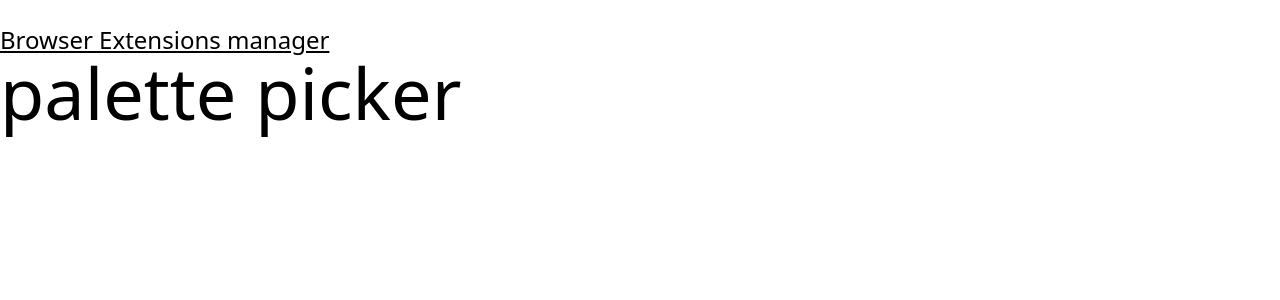
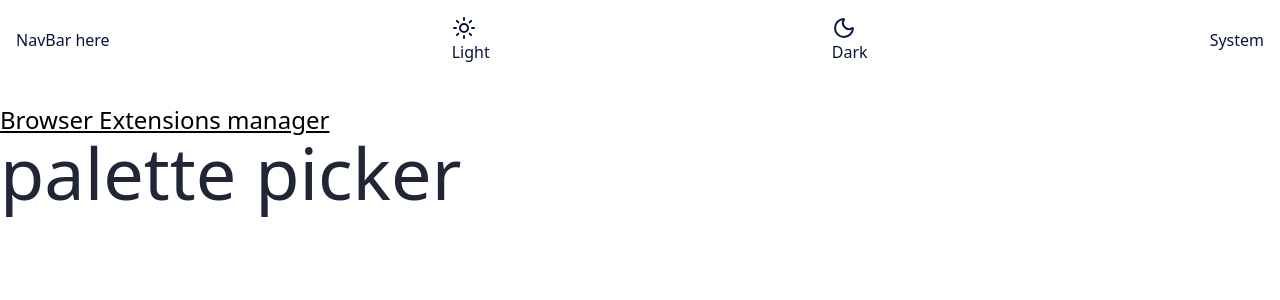
Before and after one commit to evoloshchenko/browser-extension-manager, a React (Vite) app: page / in a window 1280 px wide. Shown: the top 300 px of the page. Built offline with nearby package versions, Linux system fonts and the light colour scheme.

Commit message:
feat: use the `ThemeProvider` for the App, add NavBar component and use the `useTheme` to toggle `dark/light/system` modes

```diff
--- a/package.json
+++ b/package.json
@@ -11,6 +11,7 @@
   },
   "dependencies": {
     "@tailwindcss/vite": "^4.1.13",
+    "lucide-react": "^0.544.0",
     "react": "^19.1.1",
     "react-dom": "^19.1.1",
     "tailwindcss": "^4.1.13"
--- a/src/App.tsx
+++ b/src/App.tsx
@@ -1,13 +1,19 @@
+import { ThemeProvider } from "./context/theme-provider";
+import { NavBar } from "./components/nav-bar";
+
 function App() {
   return (
-    <>
-      <div className="max-w-7xl mx-auto py-6">
-        <h1 className="text-2xl font-light underline">
-          Browser Extensions manager
-        </h1>
-        <p className="text-7xl">palette picker</p>
+    <ThemeProvider>
+      <div className="dark:bg-dark-gradient bg-white h-screen">
+        <NavBar />
+        <div className="max-w-7xl mx-auto py-6">
+          <h1 className="text-2xl font-light underline">
+            Browser Extensions manager
+          </h1>
+          <p className="text-7xl text-neutral-800">palette picker</p>
+        </div>
       </div>
-    </>
+    </ThemeProvider>
   );
 }
 
--- /dev/null
+++ b/src/components/nav-bar.tsx
@@ -0,0 +1,23 @@
+import { useTheme } from "../hooks/useTheme";
+import { Moon, Sun } from "lucide-react";
+
+export function NavBar() {
+  const { setTheme } = useTheme();
+
+  return (
+    <div className="dark:text-neutral-200 text-neutral-900 max-w-7xl py-4 px-4">
+      <div className="flex justify-between items-center">
+        <p>NavBar here</p>
+        <button onClick={() => setTheme("light")}>
+          <Sun />
+          Light
+        </button>
+        <button onClick={() => setTheme("dark")}>
+          <Moon />
+          Dark
+        </button>
+        <button onClick={() => setTheme("system")}>System</button>
+      </div>
+    </div>
+  );
+}
--- a/src/index.css
+++ b/src/index.css
@@ -1,6 +1,35 @@
 @import "tailwindcss";
+
+@custom-variant dark (&:where(.dark, .dark *));
 
 @theme {
   --font-*: initial;
   --default-font-family: Noto Sans, sans-serif;
+
+  /* Neutral Colors */
+  --color-neutral-900: hsl(227, 75%, 14%);
+  --color-neutral-800: hsl(226, 25%, 17%);
+  --color-neutral-700: hsl(225, 23%, 24%);
+  --color-neutral-600: hsl(226, 11%, 37%);
+  --color-neutral-300: hsl(0, 0%, 78%);
+  --color-neutral-200: hsl(217, 61%, 90%);
+  --color-neutral-100: hsl(0, 0%, 93%);
+  --color-neutral-0: hsl(200, 60%, 99%);
+
+  /* Red Colors */
+  --color-red-400: hsl(3, 86%, 64%);
+  --color-red-500: hsl(3, 71%, 56%);
+  --color-red-700: hsl(3, 77%, 44%);
+
+  /* Gradients */
+  --background-image-light-gradient: linear-gradient(
+    180deg,
+    #ebf2fc 0%,
+    #eef8f9 100%
+  );
+  --background-image-dark-gradient: linear-gradient(
+    180deg,
+    #040918 0%,
+    #091540 100%
+  );
 }
```
Also changed, not shown: 1 other file (tests, documents, lock files or other folders).
